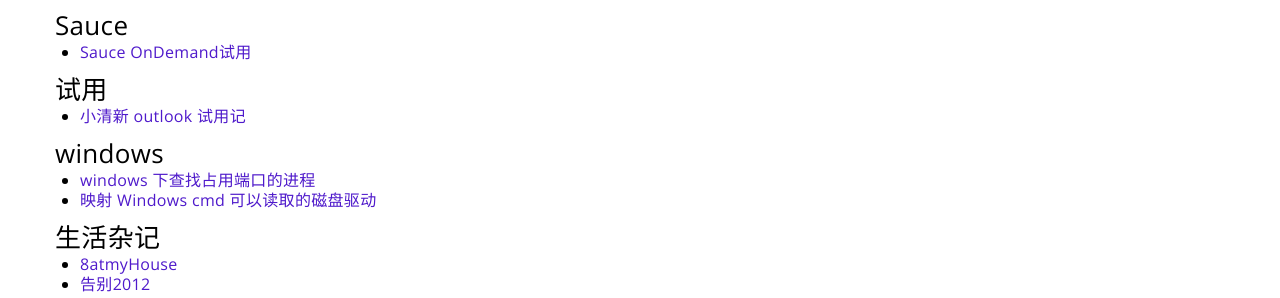
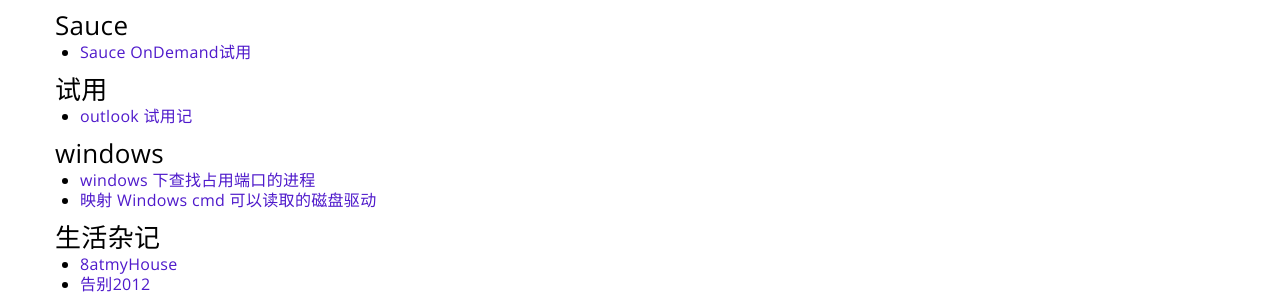
Before and after one commit to lihuazhang/lihuazhang.github.com, a Jekyll site: the page built from categories.html, in a window 1280 px wide. Shown: the part 704-1002 px from the top of the page. Built offline with Jekyll 4.4.1, drawn with Linux system fonts in a browser that asks for light colours; nearby versions of some CDN libraries; Markdown is read by kramdown in place of the engine named in the settings.

Commit message:
Update 2012-08-01-xiao-qing-xin-outlookshi-yong-ji.markdown

```diff
--- a/_posts/2012-08-01-xiao-qing-xin-outlookshi-yong-ji.markdown
+++ b/_posts/2012-08-01-xiao-qing-xin-outlookshi-yong-ji.markdown
@@ -1,6 +1,6 @@
 ---
 layout: post
-title: "小清新 outlook 试用记"
+title: "outlook 试用记"
 date: 2012-08-01 21:05
 comments: true
 categories: 试用
```
